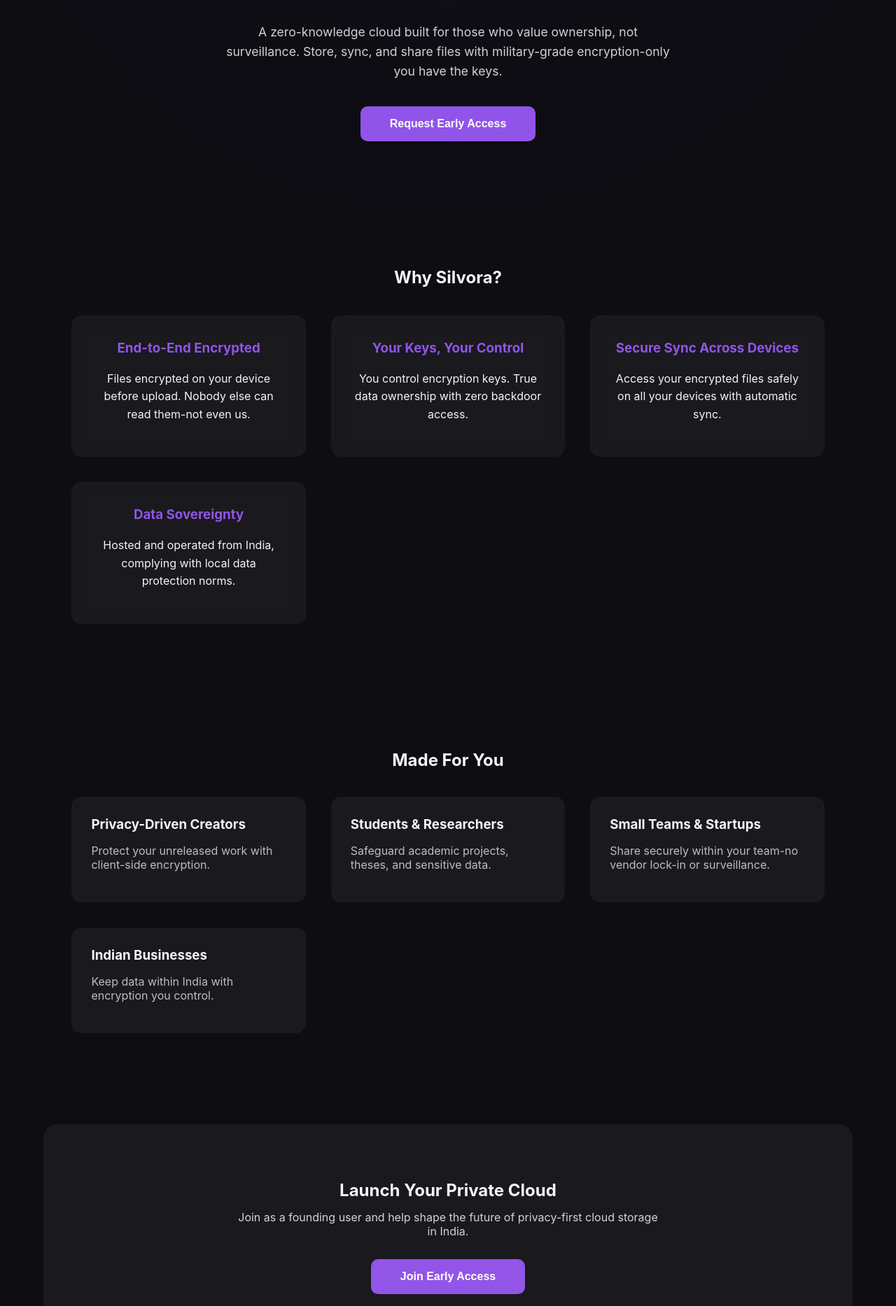
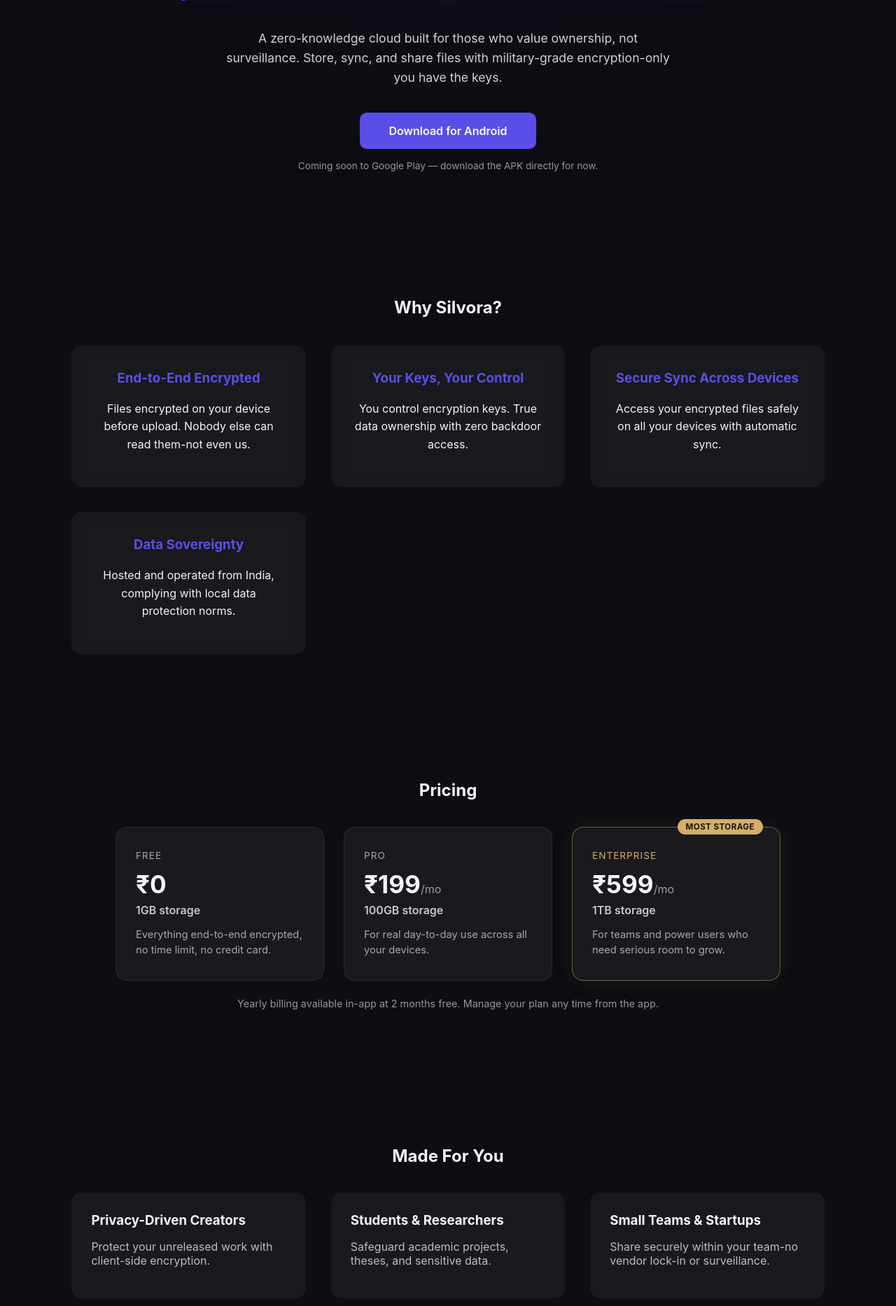
Before and after one commit to Rajathtuesday/silvora_demo, a Django app: page / in a window 1280 px wide. Shown: the part 693-2560 px from the top of the page at 70% size. Run offline with Django 5.2, Linux system fonts and the light colour scheme.

Commit message:
feat(landing): switch from waitlist to a real download CTA
The app is live and working now, but the landing page still framed
everything as "coming soon, join early access" via a Google Form
embed. Replace it with a real Download for Android CTA (the signed
release APK, served as a static file, since Play Store approval is
still pending) and a Pricing section showing the actual Free/Pro/
Enterprise tiers. Brand color aligned to match the app's exact accent
(#5B4FE8) instead of the landing page's own slightly-off purple.

```diff
--- a/silvora_backend/settings.py
+++ b/silvora_backend/settings.py
@@ -146,6 +146,7 @@ DATABASES = {
 
 STATIC_URL = "/static/"
 STATIC_ROOT = BASE_DIR / "staticfiles"
+STATICFILES_DIRS = [BASE_DIR / "static"]  # project-level assets (e.g. the downloadable APK)
 STATICFILES_STORAGE = "whitenoise.storage.CompressedManifestStaticFilesStorage"
 
 MEDIA_URL = "/media/"
--- a/templates/landing/index.html
+++ b/templates/landing/index.html
@@ -1,3 +1,4 @@
+{% load static %}
 <!DOCTYPE html>
 <html lang="en">
 <head>
@@ -49,8 +50,9 @@
 :root {
   --bg: #0d0d12;
   --text: #f5f5f7;
-  --accent: #9255e8;
-  --accent-soft: rgba(146, 85, 232, 0.45);
+  --accent: #5B4FE8;
+  --accent-soft: rgba(91, 79, 232, 0.45);
+  --gold: #D4AF6A;
   --glass: rgba(255, 255, 255, 0.05);
 }
 
@@ -114,6 +116,7 @@ section {
 }
 .nav a:hover { opacity: 1; }
 .nav a.active { opacity: 1; color: var(--accent); }
+.nav-download { padding: 10px 22px !important; font-size: 0.9rem; }
 
 /* Hero */
 .hero {
@@ -163,6 +166,11 @@ section {
   font-weight: 600;
   color: #ff9933;
 }
+.play-store-note {
+  margin-top: 16px;
+  font-size: 0.85rem;
+  opacity: 0.6;
+}
 .indian-flag::before {
   content: "";
   width: 20px;
@@ -207,6 +215,57 @@ section {
   transform: translateY(40px);
 }
 .feature h3 { color: var(--accent); margin-bottom: 12px; }
+
+/* Pricing */
+.pricing-grid {
+  display: grid;
+  grid-template-columns: repeat(auto-fit, minmax(240px,1fr));
+  gap: 28px;
+  max-width: 950px;
+  margin: 0 auto;
+}
+.plan {
+  background: var(--glass);
+  border: 1px solid rgba(255,255,255,.08);
+  border-radius: 16px;
+  padding: 32px 28px;
+  position: relative;
+  opacity: 0;
+  transform: translateY(40px);
+}
+.plan-premium {
+  border-color: rgba(212,175,106,.45);
+  box-shadow: 0 0 32px rgba(212,175,106,.08);
+}
+.plan-badge {
+  position: absolute;
+  top: -12px;
+  right: 24px;
+  background: var(--gold);
+  color: #1a1408;
+  font-size: 0.72rem;
+  font-weight: 700;
+  padding: 4px 12px;
+  border-radius: 20px;
+  text-transform: uppercase;
+  letter-spacing: 0.5px;
+}
+.plan-name {
+  font-size: 0.85rem;
+  text-transform: uppercase;
+  letter-spacing: 1px;
+  opacity: .65;
+  margin-bottom: 12px;
+}
+.plan-premium .plan-name { color: var(--gold); opacity: 1; }
+.plan-price {
+  font-size: 2.2rem;
+  font-weight: 700;
+  margin-bottom: 6px;
+}
+.plan-price span { font-size: 1rem; opacity: .6; font-weight: 400; }
+.plan-storage { opacity: .8; margin-bottom: 14px; font-weight: 600; }
+.plan p { opacity: .65; font-size: 0.92rem; line-height: 1.5; margin: 0; }
 
 /* Use cases */
 .usecases {
@@ -325,7 +384,8 @@ footer a {
     <a href="/" class="active">Home</a>
     <a href="#about">About</a>
     <a href="#features">Features</a>
-    <a href="javascript:void(0)" onclick="openModal()">Early Access</a>
+    <a href="#pricing">Pricing</a>
+    <a class="btn nav-download" href="{% static 'downloads/silvora.apk' %}">Download for Android</a>
   </div>
 </header>
 
@@ -347,7 +407,8 @@ footer a {
     A zero-knowledge cloud built for those who value ownership, not surveillance.
     Store, sync, and share files with military-grade encryption-only you have the keys.
   </p>
-  <button class="btn" onclick="openModal()">Request Early Access</button>
+  <a class="btn" href="{% static 'downloads/silvora.apk' %}">Download for Android</a>
+  <div class="play-store-note">Coming soon to Google Play &mdash; download the APK directly for now.</div>
 </section>
 
 <section id="features">
@@ -358,6 +419,32 @@ footer a {
     <div class="feature"><h3>Secure Sync Across Devices</h3><p>Access your encrypted files safely on all your devices with automatic sync.</p></div>
     <div class="feature"><h3>Data Sovereignty</h3><p>Hosted and operated from India, complying with local data protection norms.</p></div>
   </div>
+</section>
+
+<section id="pricing">
+  <h2 style="text-align:center;margin-bottom:38px;">Pricing</h2>
+  <div class="pricing-grid">
+    <div class="plan">
+      <div class="plan-name">Free</div>
+      <div class="plan-price">&#8377;0</div>
+      <div class="plan-storage">1GB storage</div>
+      <p>Everything end-to-end encrypted, no time limit, no credit card.</p>
+    </div>
+    <div class="plan">
+      <div class="plan-name">Pro</div>
+      <div class="plan-price">&#8377;199<span>/mo</span></div>
+      <div class="plan-storage">100GB storage</div>
+      <p>For real day-to-day use across all your devices.</p>
+    </div>
+    <div class="plan plan-premium">
+      <div class="plan-badge">Most storage</div>
+      <div class="plan-name">Enterprise</div>
+      <div class="plan-price">&#8377;599<span>/mo</span></div>
+      <div class="plan-storage">1TB storage</div>
+      <p>For teams and power users who need serious room to grow.</p>
+    </div>
+  </div>
+  <p style="text-align:center;opacity:0.6;font-size:0.9rem;margin-top:24px;">Yearly billing available in-app at 2 months free. Manage your plan any time from the app.</p>
 </section>
 
 <section>
@@ -372,8 +459,8 @@ footer a {
 
 <section class="cta-block">
   <h2>Launch Your Private Cloud</h2>
-  <p>Join as a founding user and help shape the future of privacy-first cloud storage in India.</p>
-  <button class="btn" onclick="openModal()">Join Early Access</button>
+  <p>Free to start, 1GB on us. Download the app and your encrypted vault is ready in under a minute.</p>
+  <a class="btn" href="{% static 'downloads/silvora.apk' %}">Download for Android</a>
 </section>
 
 <footer>
@@ -382,32 +469,12 @@ footer a {
   <small><a href="/privacy/">Privacy Policy</a> &middot; <a href="/terms/">Terms of Service</a></small>
 </footer>
 
-<!-- Modal -->
-<div id="modalBG" class="modal-bg">
-  <div class="modal">
-    <header>
-      Join Early Access
-      <span class="close-btn" onclick="closeModal()">&#10005;</span>
-    </header>
-    <iframe src="https://docs.google.com/forms/d/e/1FAIpQLSehqVJhtiQCVZL29cFUbMRVPUTY-U_NLFuMvkg90cvO_eYwZA/viewform?embedded=true" width="640" height="946" frameborder="0" marginheight="0" marginwidth="0">Loading&hellip;</iframe>
-  </div>
-</div>
-
 <script>
-const modal = document.getElementById("modalBG");
-function openModal() { modal.classList.add("active"); }
-function closeModal() { modal.classList.remove("active"); }
-
-// Close modal on ESC key
-document.addEventListener('keydown', (e) => {
-  if (e.key === 'Escape') closeModal();
-});
-
 // reveal animation
 const obs = new IntersectionObserver(entries => {
   entries.forEach(e => e.isIntersecting && e.target.classList.add("reveal"));
 });
-document.querySelectorAll('.feature,.uc').forEach(f => obs.observe(f));
+document.querySelectorAll('.feature,.uc,.plan').forEach(f => obs.observe(f));
 
 // Smooth scroll for anchor links
 document.querySelectorAll('a[href^="#"]').forEach(anchor => {
```
Also changed, not shown: 1 other file.
